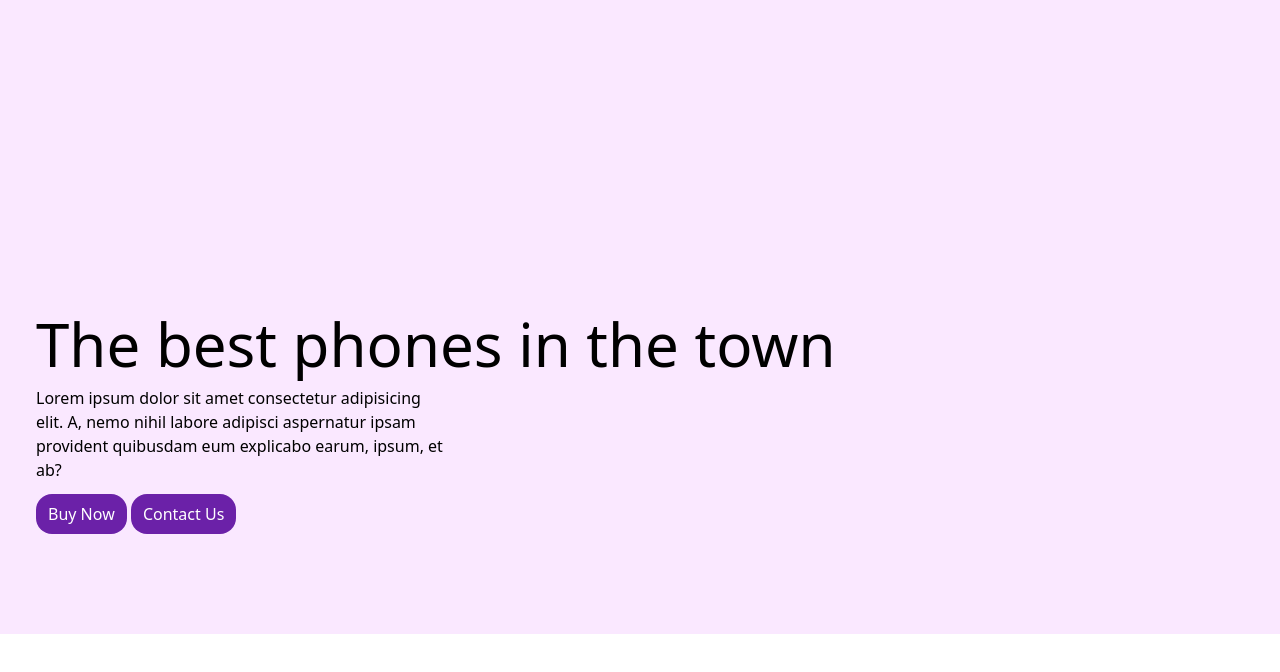
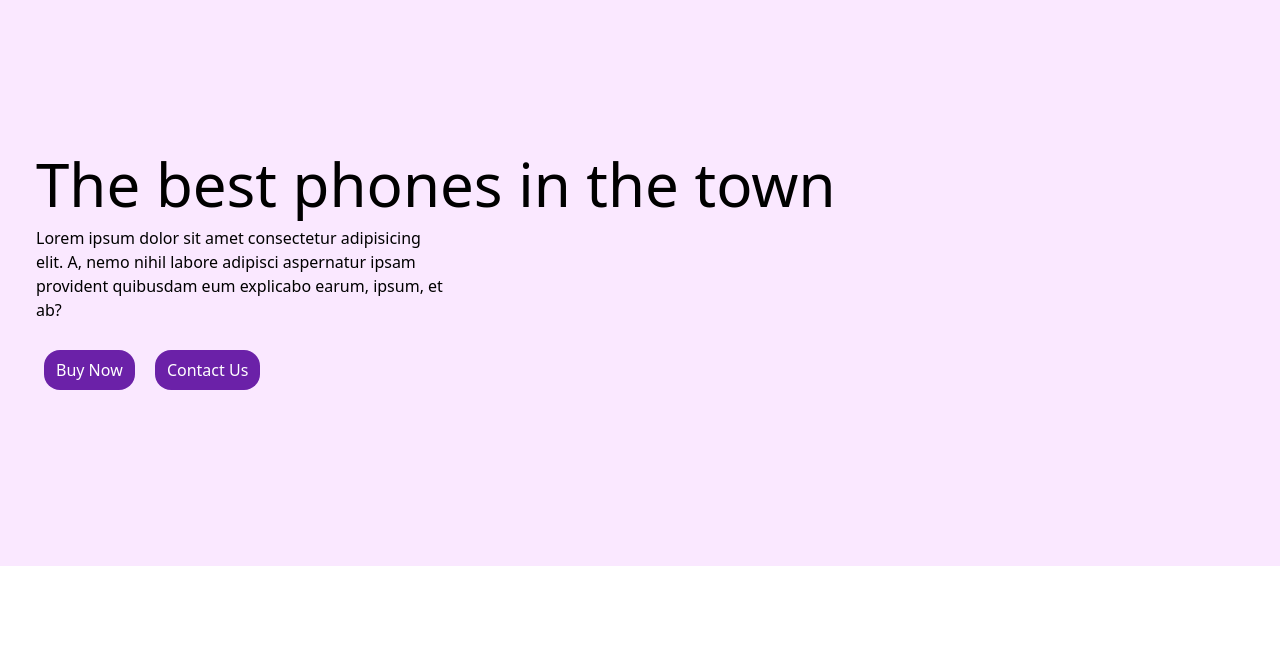
Before and after one commit to juhinagpure/TAILWIND-CSS-TUBE, a website: page landing.html in a window 1280 px wide. Shown: the part 62-734 px from the top of the page. Drawn offline with nearby package versions, Linux system fonts and the light colour scheme.

Commit message:
added 2 buttons

```diff
--- a/landing.html
+++ b/landing.html
@@ -18,14 +18,14 @@
         </ul>
     </nav>
     <main>
-        <div class="main bg-fuchsia-100 h-96 py-80 pl-9">
+        <div class="main bg-fuchsia-100 py-40 pl-9">
 <div class="text-6xl">
     The best phones in the town
 </div>
 <p class="py-3 w-1/3">Lorem ipsum dolor sit amet consectetur adipisicing elit. A, nemo nihil labore adipisci aspernatur ipsam provident quibusdam eum explicabo earum, ipsum, et ab?</p>
-       <div class="buttons">
-        <button class="bg-purple-800 px-3 py-2 rounded-2xl text-white hover:text-slate-900 hover:bg-fuchsia-700">Buy Now</button>
-        <button class="bg-purple-800 px-3 py-2 rounded-2xl text-white hover:text-slate-900 hover:bg-fuchsia-700">Contact Us</button>
+       <div class="my-4">
+        <button class="bg-purple-800 px-3 py-2 rounded-2xl text-white hover:text-slate-900 hover:bg-fuchsia-700 mx-2">Buy Now</button>
+        <button class="bg-purple-800 px-3 py-2 rounded-2xl text-white hover:text-slate-900 hover:bg-fuchsia-700 mx-2">Contact Us</button>
 
        </div>
 </div>
```
Also changed, not shown: boy.jpeg (added).
